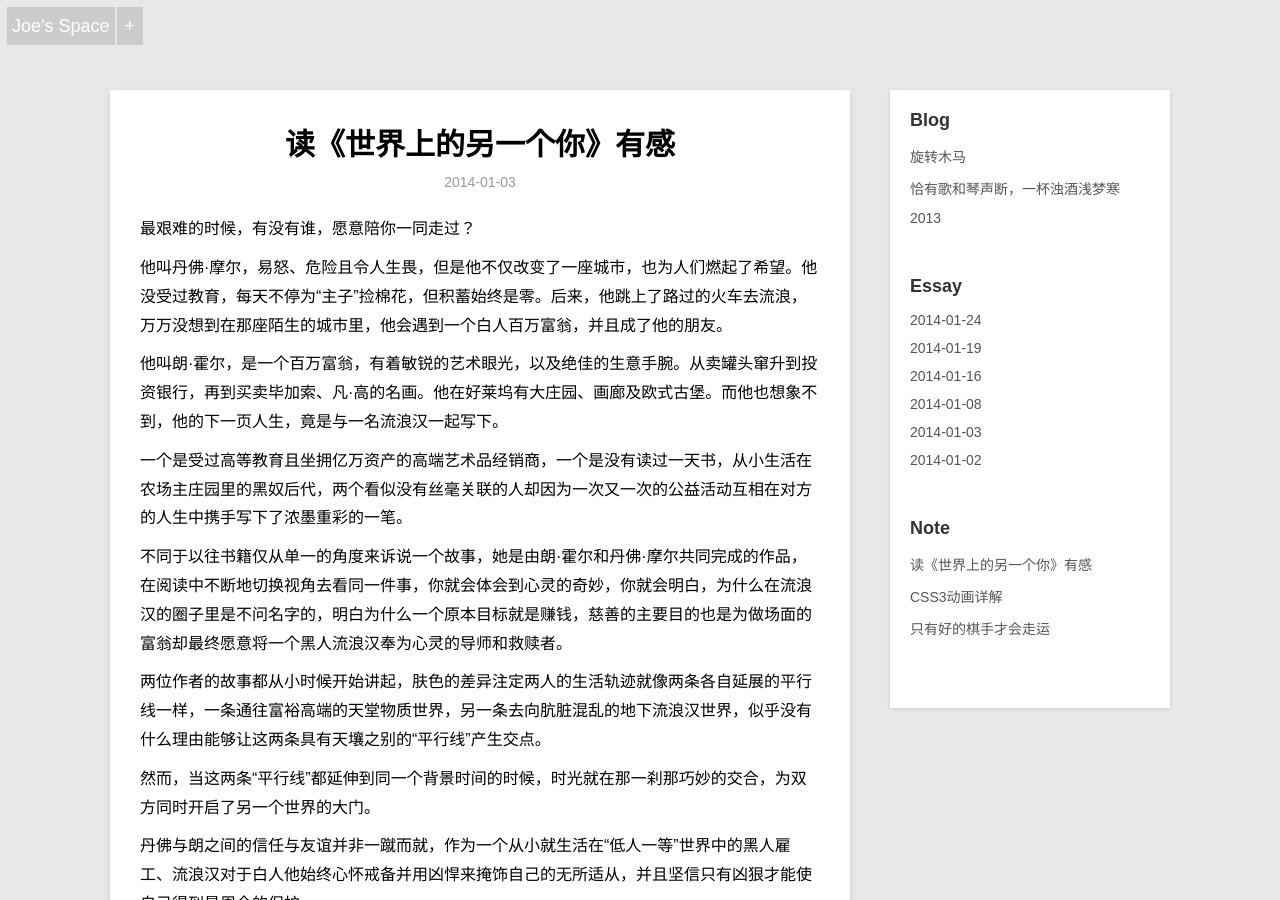
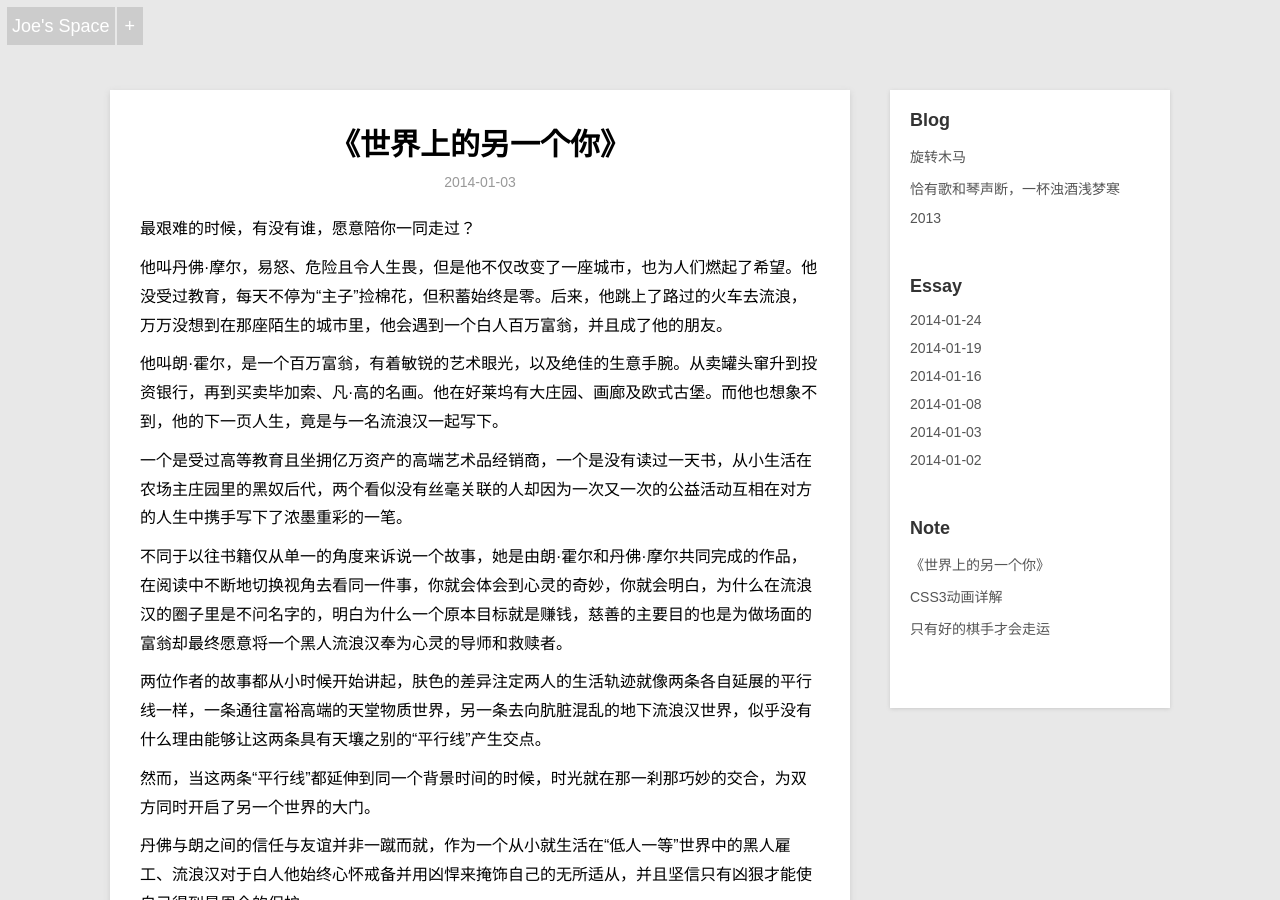
Before and after one commit to fangyijoe/fangyijoe.github.io, a Jekyll site: the page built from _posts/note/2014-01-03-Same-Kind-of-Different-as-Me.md, in a window 1280 px wide and 900 px high. Built offline with Jekyll 4.4.1, drawn with Linux system fonts in a browser that asks for light colours; Markdown is read by kramdown in place of the engine named in the settings; comment, search, counter and statistics services are not loaded.

Commit message:
Update 2014-01-03-Same-Kind-of-Different-as-Me.md

```diff
--- a/_posts/note/2014-01-03-Same-Kind-of-Different-as-Me.md
+++ b/_posts/note/2014-01-03-Same-Kind-of-Different-as-Me.md
@@ -1,6 +1,6 @@
 ---
 layout: post
-title: 读《世界上的另一个你》有感
+title: 《世界上的另一个你》
 category: note
 description: 最艰难的时候，有没有谁，愿意陪你一同走过？
 ---
```
